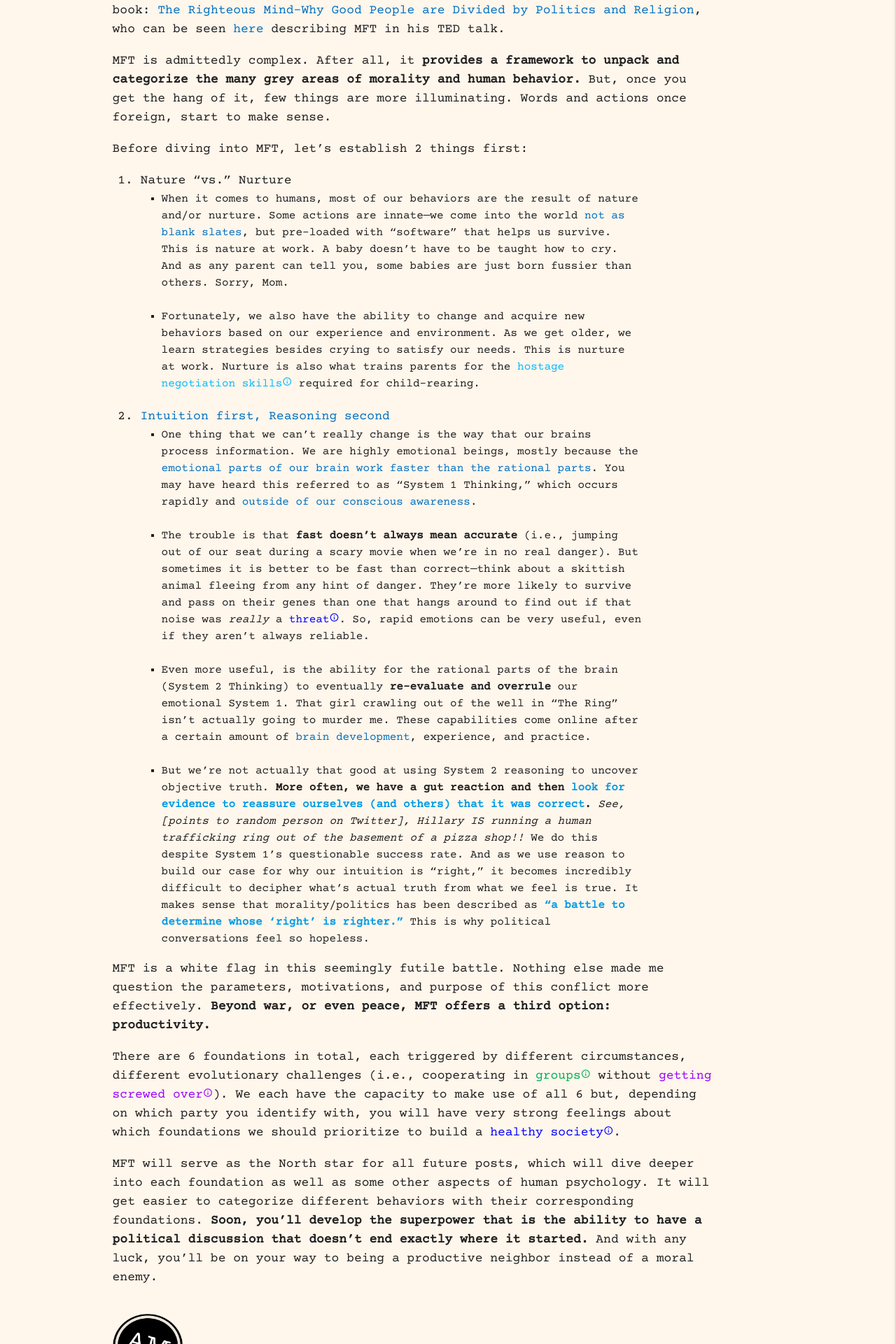
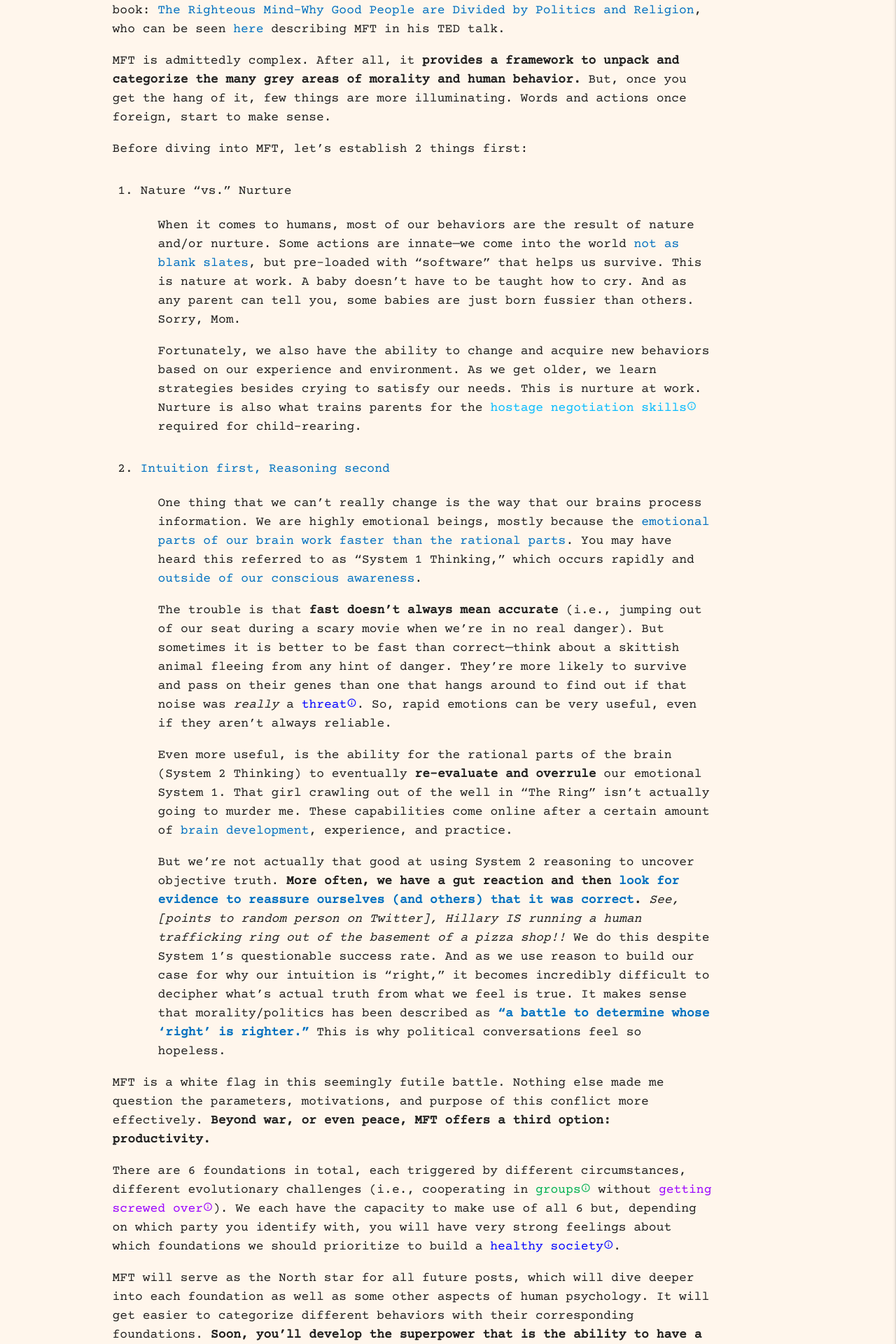
Before and after one commit to khiciste/apologetic_millennial, a Jekyll site: the page built from _posts/2023-01-25-escaping-conversational-purgatory.html, in a window 1280 px wide. Shown: the part 1722-3642 px from the top of the page at 70% size. Built offline with Jekyll 4.4.1, drawn with Linux system fonts in a browser that asks for light colours; some web fonts are replaced.

Commit message:
fixing ordered list indents blog 2

```diff
--- a/_posts/2023-01-25-escaping-conversational-purgatory.html
+++ b/_posts/2023-01-25-escaping-conversational-purgatory.html
@@ -49,40 +49,25 @@ read: 5 min
   Before diving into MFT, let’s establish 2 things first:
 </p>
 <ol>
-  <li>
+   <h3><li>
     Nature “vs.” Nurture
-  </li>
-  <ul  class="sub-list">
-    <li>
-      When it comes to humans, most of our behaviors are the result of nature and/or nurture. Some actions are innate—we come into the world <a target="_blank" href="https://www.amazon.com/Blank-Slate-Modern-Denial-Nature/dp/0142003344">not as blank slates</a>, but pre-loaded with “software” that helps us survive. This is nature at work. A baby doesn’t have to be taught how to cry. And as any parent can tell you, some babies are just born fussier than others. Sorry, Mom.
-    </li>
-    <br />
-    <li>
-      Fortunately, we also have the ability to change and acquire new behaviors based on our experience and environment. As we get older, we learn strategies besides crying to satisfy our needs. This is nurture at work. Nurture is also what trains parents for the <a class="communication modal-trigger" href="#communication-modal">hostage negotiation skills<i class="material-icons info">info_outline</i></a> required for child-rearing.
-    </li>
-  </ul>
-  <br />
-  <li>
+     </li></h3>
+  <p style="margin-left: 25px;">When it comes to humans, most of our behaviors are the result of nature and/or nurture. Some actions are innate—we come into the world <a target="_blank" href="https://www.amazon.com/Blank-Slate-Modern-Denial-Nature/dp/0142003344">not as blank slates</a>, but pre-loaded with “software” that helps us survive. This is nature at work. A baby doesn’t have to be taught how to cry. And as any parent can tell you, some babies are just born fussier than others. Sorry, Mom.
+  </p>
+  <p style="margin-left: 25px;">Fortunately, we also have the ability to change and acquire new behaviors based on our experience and environment. As we get older, we learn strategies besides crying to satisfy our needs. This is nurture at work. Nurture is also what trains parents for the <a class="communication modal-trigger" href="#communication-modal">hostage negotiation skills<i class="material-icons info">info_outline</i></a> required for child-rearing.
+  </p>
+  <h3><li>
     <a target="_blank" href="https://psycnet.apa.org/doiLanding?doi=10.1037%2F0033-295X.108.4.814">
       Intuition first, Reasoning second</a>
-  </li>
-  <ul class="sub-list">
-    <li>
-      One thing that we can’t really change is the way that our brains process information. We are highly emotional beings, mostly because the <a target="_blank" href="https://www.scientificamerican.com/article/kahneman-excerpt-thinking-fast-and-slow/">emotional parts of our brain work faster than the rational parts</a>. You may have heard this referred to as “System 1 Thinking,” which occurs rapidly and <a target="_blank" href="https://www.amazon.com/Thinking-Fast-Slow-Daniel-Kahneman-ebook/dp/B00555X8OA/ref=sr_1_1">outside of our conscious awareness</a>.
-    </li>
-    <br />
-    <li>
-      The trouble is that <b>fast doesn’t always mean accurate</b> (i.e., jumping out of our seat during a scary movie when we’re in no real danger). But sometimes it is better to be fast than correct—think about a skittish animal fleeing from any hint of danger. They’re more likely to survive and pass on their genes than one that hangs around to find out if that noise was <i>really</i> a <a class="harm modal-trigger" href="#harm-modal">threat<i class="material-icons info">info_outline</i></a>. So, rapid emotions can be very useful, even if they aren’t always reliable.
-    </li>
-    <br />
-    <li>
-      Even more useful, is the ability for the rational parts of the brain (System 2 Thinking) to eventually <b>re-evaluate and overrule</b> our emotional System 1. That girl crawling out of the well in “The Ring” isn’t actually going to murder me. These capabilities come online after a certain amount of <a target="_blank" href="https://www.urmc.rochester.edu/encyclopedia/content.aspx?ContentTypeID=1&ContentID=3051">brain development</a>, experience, and practice.
-    </li>
-    <br />
-    <li>
-      But we’re not actually that good at using System 2 reasoning to uncover objective truth. <b>More often, we have a gut reaction and then <a target="_blank" href="https://www.amazon.com/Righteous-Mind-Divided-Politics-Religion/dp/0307455777">look for evidence to reassure ourselves (and others) that it was correct</a>.</b> <i>See, [points to random person on Twitter], Hillary IS running a human trafficking ring out of the basement of a pizza shop!!</i> We do this despite System 1’s questionable success rate. And as we use reason to build our case for why our intuition is “right,” it becomes incredibly difficult to decipher what’s actual truth from what we feel is true. It makes sense that morality/politics has been described as <b><a target="_blank" href="https://www.amazon.com/Behave-Biology-Humans-Best-Worst-ebook/dp/B01IAUGC5S/ref=sr_1_1">“a battle to determine whose ‘right’ is righter.”</b></a> This is why political conversations feel so hopeless.
-    </li>
-  </ul>
+    </li></h3>
+    <p style="margin-left: 25px;">One thing that we can’t really change is the way that our brains process information. We are highly emotional beings, mostly because the <a target="_blank" href="https://www.scientificamerican.com/article/kahneman-excerpt-thinking-fast-and-slow/">emotional parts of our brain work faster than the rational parts</a>. You may have heard this referred to as “System 1 Thinking,” which occurs rapidly and <a target="_blank" href="https://www.amazon.com/Thinking-Fast-Slow-Daniel-Kahneman-ebook/dp/B00555X8OA/ref=sr_1_1">outside of our conscious awareness</a>.
+    </p>
+    <p style="margin-left: 25px;">The trouble is that <b>fast doesn’t always mean accurate</b> (i.e., jumping out of our seat during a scary movie when we’re in no real danger). But sometimes it is better to be fast than correct—think about a skittish animal fleeing from any hint of danger. They’re more likely to survive and pass on their genes than one that hangs around to find out if that noise was <i>really</i> a <a class="harm modal-trigger" href="#harm-modal">threat<i class="material-icons info">info_outline</i></a>. So, rapid emotions can be very useful, even if they aren’t always reliable.
+    </p>
+    <p style="margin-left: 25px;">Even more useful, is the ability for the rational parts of the brain (System 2 Thinking) to eventually <b>re-evaluate and overrule</b> our emotional System 1. That girl crawling out of the well in “The Ring” isn’t actually going to murder me. These capabilities come online after a certain amount of <a target="_blank" href="https://www.urmc.rochester.edu/encyclopedia/content.aspx?ContentTypeID=1&ContentID=3051">brain development</a>, experience, and practice.
+    </p>
+    <p style="margin-left: 25px;">But we’re not actually that good at using System 2 reasoning to uncover objective truth. <b>More often, we have a gut reaction and then <a target="_blank" href="https://www.amazon.com/Righteous-Mind-Divided-Politics-Religion/dp/0307455777">look for evidence to reassure ourselves (and others) that it was correct</a>.</b> <i>See, [points to random person on Twitter], Hillary IS running a human trafficking ring out of the basement of a pizza shop!!</i> We do this despite System 1’s questionable success rate. And as we use reason to build our case for why our intuition is “right,” it becomes incredibly difficult to decipher what’s actual truth from what we feel is true. It makes sense that morality/politics has been described as <b><a target="_blank" href="https://www.amazon.com/Behave-Biology-Humans-Best-Worst-ebook/dp/B01IAUGC5S/ref=sr_1_1">“a battle to determine whose ‘right’ is righter.”</b></a> This is why political conversations feel so hopeless.
+    </p>
 </ol>
 <p>
   MFT is a white flag in this seemingly futile battle. Nothing else made me question the parameters, motivations, and purpose of this conflict more effectively. <b>Beyond war, or even peace, MFT offers a third option: productivity.</b>
```
